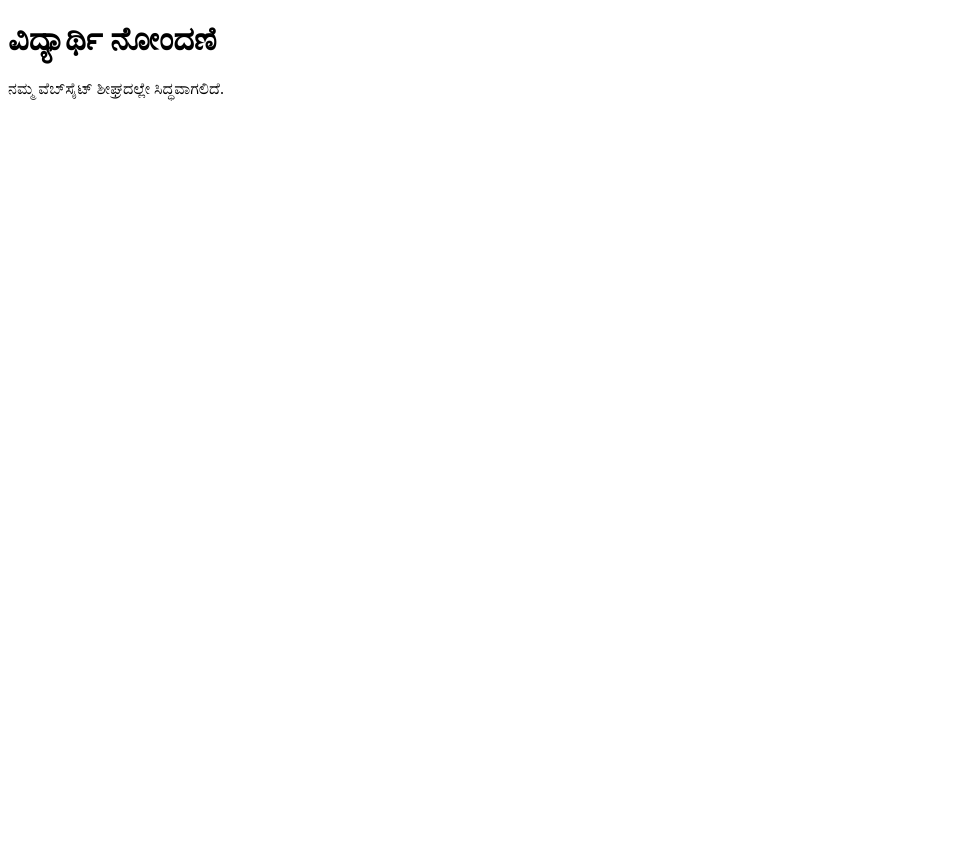
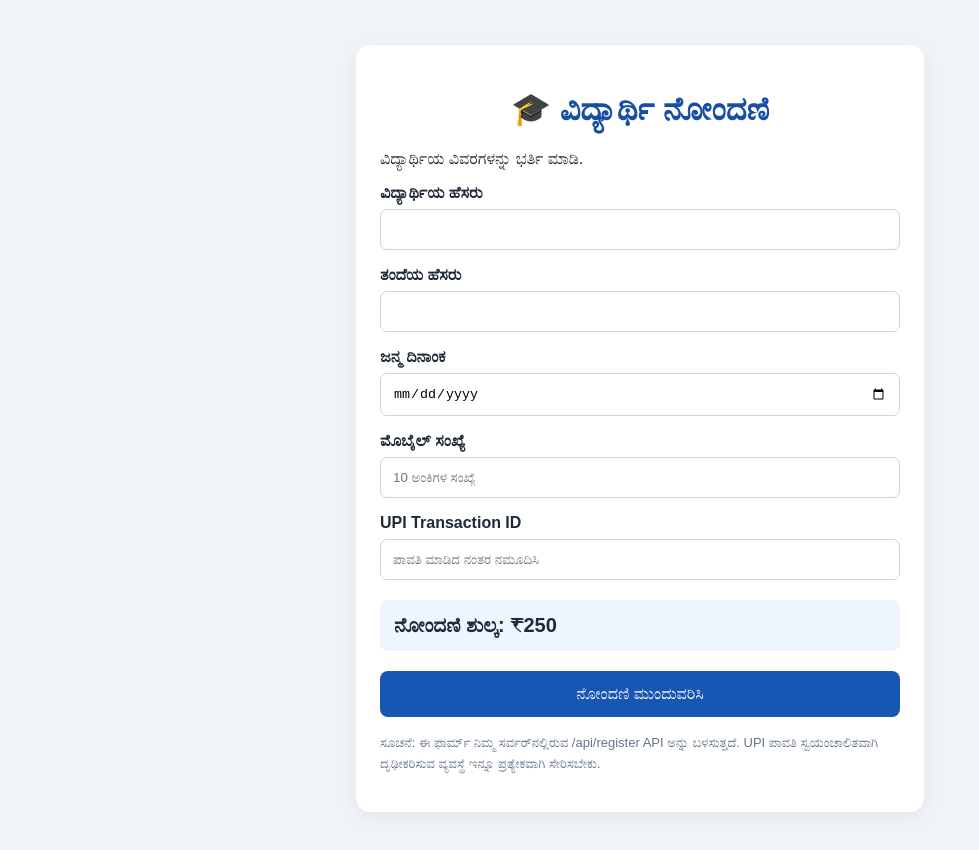
Before and after one commit to deepashindri-netizen/student-registration, a website: page public/index.html in a window 1280 px wide. Shown: the whole page, without its empty margins (0-979 px from the left). Before the commit the page ends 800 px from the top, so only its background shows below. Drawn offline with Linux system fonts and the light colour scheme.

Commit message:
Update index.html

```diff
--- a/public/index.html
+++ b/public/index.html
@@ -1,12 +1,156 @@
-<!DOCTYPE html>
+
+<!doctype html>
 <html lang="kn">
 <head>
-  <meta charset="UTF-8">
-  <meta name="viewport" content="width=device-width, initial-scale=1.0">
-  <title>Student Registration</title>
+  <meta charset="utf-8">
+  <meta name="viewport" content="width=device-width, initial-scale=1">
+  <title>ವಿದ್ಯಾರ್ಥಿ ನೋಂದಣಿ ಪೋರ್ಟಲ್</title>
+  <style>
+    body {
+      font-family: Arial, sans-serif;
+      background: #f0f4f8;
+      margin: 0;
+      padding: 20px;
+      color: #1f2937;
+    }
+    .container {
+      max-width: 520px;
+      margin: 25px auto;
+      background: white;
+      padding: 24px;
+      border-radius: 14px;
+      box-shadow: 0 4px 18px #0001;
+    }
+    h1 { color: #174ea6; text-align: center; }
+    label { display: block; margin-top: 16px; font-weight: bold; }
+    input {
+      box-sizing: border-box;
+      width: 100%;
+      padding: 12px;
+      margin-top: 7px;
+      border: 1px solid #cbd5e1;
+      border-radius: 7px;
+    }
+    .fee {
+      margin: 20px 0;
+      padding: 14px;
+      background: #eef5ff;
+      border-radius: 8px;
+      font-size: 20px;
+      font-weight: bold;
+    }
+    button {
+      width: 100%;
+      padding: 14px;
+      background: #1756b3;
+      color: white;
+      border: 0;
+      border-radius: 8px;
+      font-size: 16px;
+      cursor: pointer;
+    }
+    #message { white-space: pre-wrap; margin-top: 16px; }
+    .note { font-size: 13px; color: #64748b; line-height: 1.6; }
+  </style>
 </head>
 <body>
-  <h1>ವಿದ್ಯಾರ್ಥಿ ನೋಂದಣಿ</h1>
-  <p>ನಮ್ಮ ವೆಬ್‌ಸೈಟ್ ಶೀಘ್ರದಲ್ಲೇ ಸಿದ್ಧವಾಗಲಿದೆ.</p>
+  <main class="container">
+    <h1>🎓 ವಿದ್ಯಾರ್ಥಿ ನೋಂದಣಿ</h1>
+    <p>ವಿದ್ಯಾರ್ಥಿಯ ವಿವರಗಳನ್ನು ಭರ್ತಿ ಮಾಡಿ.</p>
+
+    <form id="registrationForm">
+      <label>ವಿದ್ಯಾರ್ಥಿಯ ಹೆಸರು
+        <input name="studentName" required maxlength="120">
+      </label>
+
+      <label>ತಂದೆಯ ಹೆಸರು
+        <input name="fatherName" required maxlength="120">
+      </label>
+
+      <label>ಜನ್ಮ ದಿನಾಂಕ
+        <input name="dob" type="date" required>
+      </label>
+
+      <label>ಮೊಬೈಲ್ ಸಂಖ್ಯೆ
+        <input name="mobile" type="tel" inputmode="numeric"
+          pattern="[6-9][0-9]{9}" maxlength="10"
+          placeholder="10 ಅಂಕಿಗಳ ಸಂಖ್ಯೆ" required>
+      </label>
+
+      <label>UPI Transaction ID
+        <input name="upiTxnRef" maxlength="100"
+          placeholder="ಪಾವತಿ ಮಾಡಿದ ನಂತರ ನಮೂದಿಸಿ">
+      </label>
+
+      <div class="fee">ನೋಂದಣಿ ಶುಲ್ಕ: ₹250</div>
+
+      <button type="submit" id="submitButton">
+        ನೋಂದಣಿ ಮುಂದುವರಿಸಿ
+      </button>
+    </form>
+
+    <div id="message" role="status"></div>
+    <div id="payment"></div>
+
+    <p class="note">
+      ಸೂಚನೆ: ಈ ಫಾರ್ಮ್ ನಿಮ್ಮ ಸರ್ವರ್‌ನಲ್ಲಿರುವ /api/register
+      API ಅನ್ನು ಬಳಸುತ್ತದೆ. UPI ಪಾವತಿ ಸ್ವಯಂಚಾಲಿತವಾಗಿ
+      ದೃಢೀಕರಿಸುವ ವ್ಯವಸ್ಥೆ ಇನ್ನೂ ಪ್ರತ್ಯೇಕವಾಗಿ ಸೇರಿಸಬೇಕು.
+    </p>
+  </main>
+
+  <script>
+    const form = document.getElementById("registrationForm");
+    const message = document.getElementById("message");
+    const payment = document.getElementById("payment");
+    const button = document.getElementById("submitButton");
+
+    form.addEventListener("submit", async function(event) {
+      event.preventDefault();
+      message.textContent = "ದಯವಿಟ್ಟು ಕಾಯಿರಿ...";
+      payment.replaceChildren();
+      button.disabled = true;
+
+      try {
+        const data = Object.fromEntries(new FormData(form).entries());
+
+        const response = await fetch("/api/register", {
+          method: "POST",
+          headers: { "Content-Type": "application/json" },
+          body: JSON.stringify(data)
+        });
+
+        const result = await response.json();
+        if (!response.ok) throw new Error(result.error || "ದೋಷ ಸಂಭವಿಸಿದೆ.");
+
+        message.textContent =
+          "ನೋಂದಣಿ ಅರ್ಜಿ ಸ್ವೀಕರಿಸಲಾಗಿದೆ. ಅರ್ಜಿ ಸಂಖ್ಯೆ: " + result.id;
+
+        const heading = document.createElement("h3");
+        heading.textContent = "₹250 UPI ಪಾವತಿ ಮಾಡಿ";
+        payment.appendChild(heading);
+
+        const qr = document.createElement("img");
+        qr.src = result.qrDataUrl;
+        qr.alt = "UPI ಪಾವತಿ QR ಕೋಡ್";
+        qr.style.cssText = "display:block;width:260px;max-width:100%;margin:12px auto";
+        payment.appendChild(qr);
+
+        const link = document.createElement("a");
+        link.href = result.paymentUri;
+        link.textContent = "UPI App ತೆರೆಯಿರಿ";
+        link.style.cssText = "display:block;text-align:center;margin:12px";
+        payment.appendChild(link);
+
+        const note = document.createElement("p");
+        note.textContent = result.note;
+        payment.appendChild(note);
+      } catch (error) {
+        message.textContent = "ದೋಷ: " + error.message;
+      } finally {
+        button.disabled = false;
+      }
+    });
+  </script>
 </body>
 </html>
```
